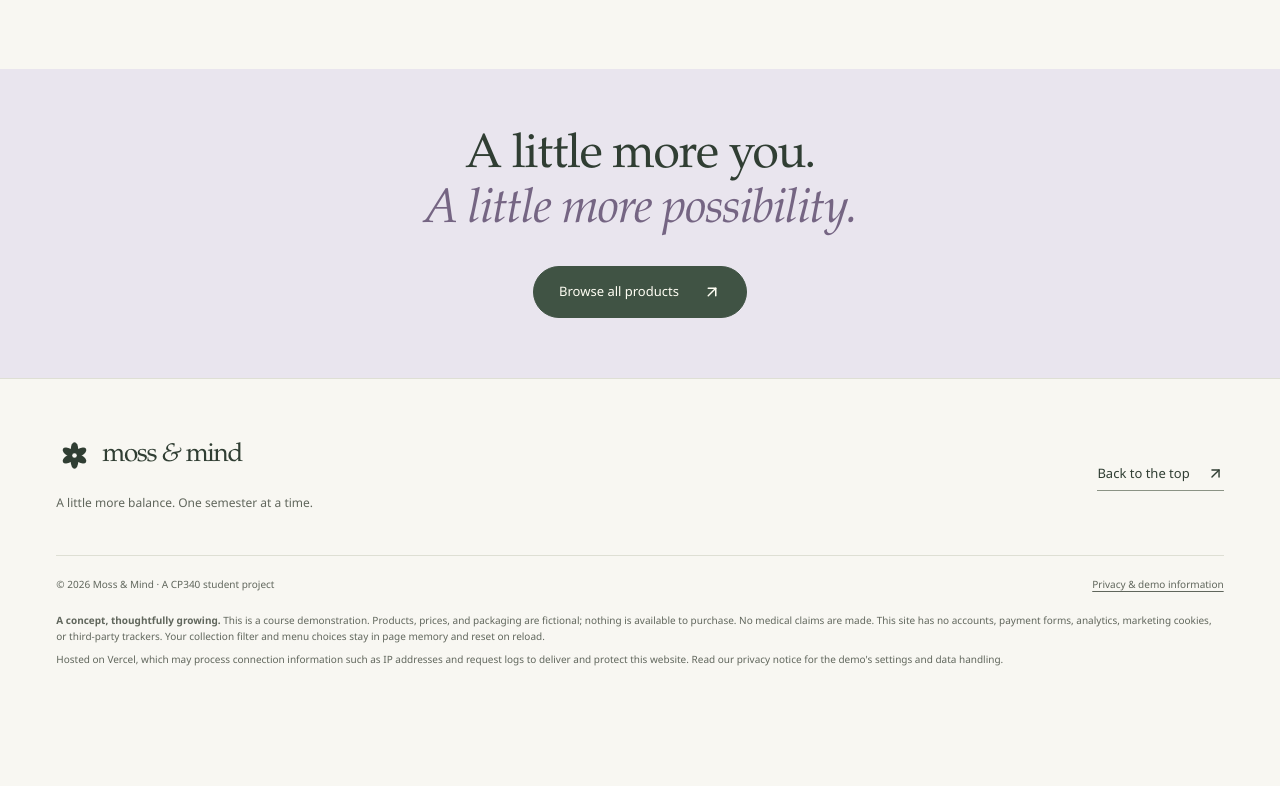
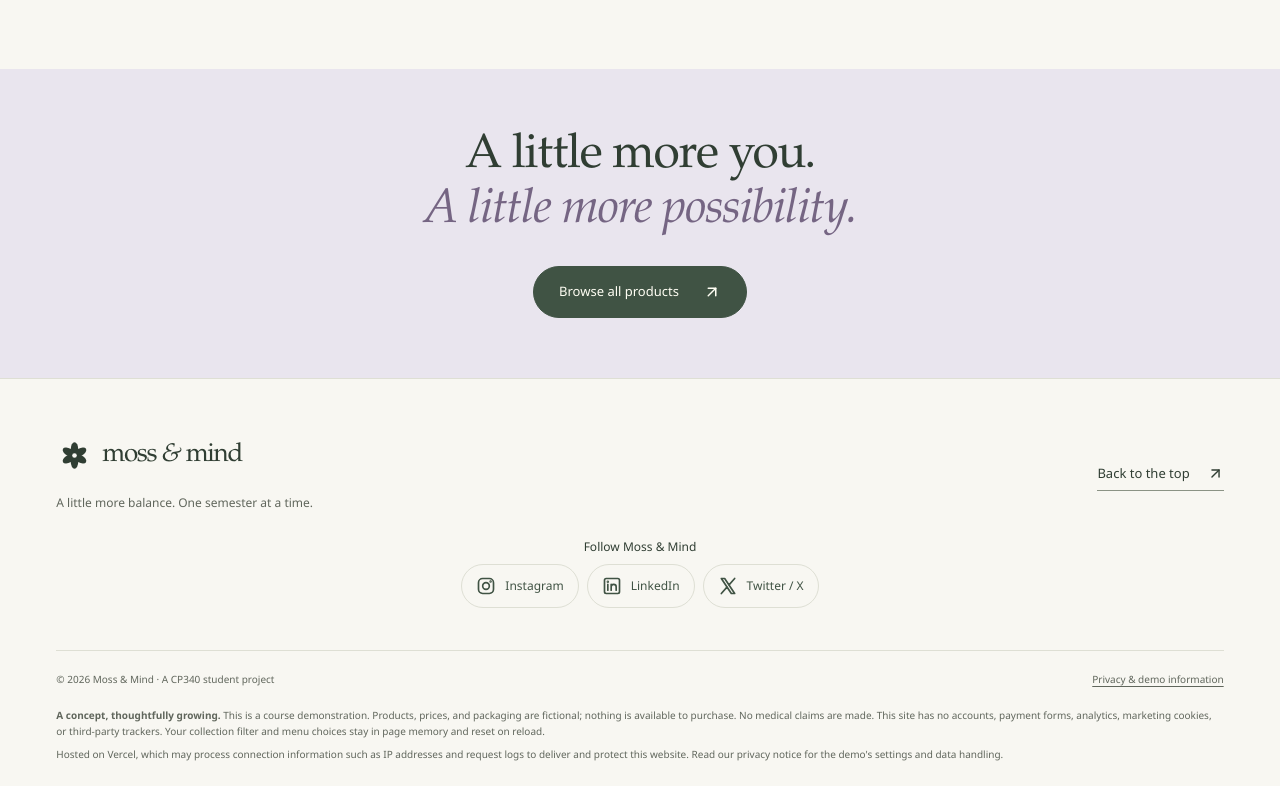
Before and after one commit to michaelmarsillo/cp340-ecommerce-platform, a React (Vite) app: page / in a window 1280 px wide. Shown: the part 2907-3693 px from the top of the page. Before the commit the page ends 3598 px from the top, so only its background shows below. Built offline with nearby package versions, Linux system fonts and the light colour scheme.

Commit message:
feat: add centered footer social media links and strategy

```diff
--- a/src/components/layout/SiteFooter.tsx
+++ b/src/components/layout/SiteFooter.tsx
@@ -1,6 +1,7 @@
 import { ArrowUpRight } from 'lucide-react';
 import { Link } from 'react-router-dom';
 import { BrandMark } from '../ui/BrandMark';
+import { SocialLinks } from '../ui/SocialLinks';
 
 export function SiteFooter() {
   return (
@@ -19,6 +20,7 @@ export function SiteFooter() {
           Back to the top <ArrowUpRight size={17} aria-hidden="true" />
         </a>
       </div>
+      <SocialLinks />
       <div className="container footer-bottom">
         <p>© {new Date().getFullYear()} Moss & Mind · A CP340 student project</p>
         <Link to="/privacy">Privacy & demo information</Link>
--- /dev/null
+++ b/src/components/ui/SocialLinks.tsx
@@ -0,0 +1,58 @@
+import { Icon, type IconNode } from 'lucide-react';
+import { socialProfiles } from '../../config/social';
+import './social-links.css';
+
+// This Lucide version has no brand icons. Render platform outlines through
+// its shared Icon component to preserve the site's SVG styling.
+const instagramIcon: IconNode = [
+  ['rect', { x: 3, y: 3, width: 18, height: 18, rx: 5, key: 'frame' }],
+  ['circle', { cx: 12, cy: 12, r: 4, key: 'lens' }],
+  ['circle', { cx: 17.5, cy: 6.5, r: 0.5, fill: 'currentColor', key: 'flash' }],
+];
+
+const linkedinIcon: IconNode = [
+  ['rect', { x: 3, y: 3, width: 18, height: 18, rx: 2, key: 'frame' }],
+  ['circle', { cx: 7, cy: 7, r: 0.5, fill: 'currentColor', key: 'dot' }],
+  ['path', { d: 'M7 10v7M11 17v-7m0 3a3 3 0 0 1 6 0v4', key: 'letters' }],
+];
+
+const twitterIcon: IconNode = [
+  ['path', { d: 'M4 3h4l12 18h-4L4 3ZM20 3l-7 8M4 21l7-8', key: 'x' }],
+];
+
+const platforms = [
+  { key: 'instagram', label: 'Instagram', icon: instagramIcon },
+  { key: 'linkedin', label: 'LinkedIn', icon: linkedinIcon },
+  { key: 'twitter', label: 'Twitter / X', icon: twitterIcon },
+] as const;
+
+export function SocialLinks() {
+  const links = platforms.flatMap((platform) => {
+    const href = socialProfiles[platform.key];
+    return href ? [{ ...platform, href }] : [];
+  });
+
+  // Avoid an empty social navigation landmark when all links are disabled.
+  if (links.length === 0) return null;
+
+  return (
+    <nav className="social-links" aria-label="Follow Moss & Mind">
+      <h2 className="social-links-heading">Follow Moss & Mind</h2>
+      <div className="social-links-list">
+        {links.map(({ key, label, icon, href }) => (
+          <a
+            key={key}
+            className="social-links-profile"
+            href={href}
+            target="_blank"
+            rel="noopener noreferrer"
+            aria-label={`Visit ${label} (opens in a new tab)`}
+          >
+            <Icon iconNode={icon} size={20} aria-hidden="true" />
+            <span>{label}</span>
+          </a>
+        ))}
+      </div>
+    </nav>
+  );
+}
--- /dev/null
+++ b/src/components/ui/social-links.css
@@ -0,0 +1,45 @@
+.social-links {
+  display: grid;
+  justify-items: center;
+  gap: 8px;
+  text-align: center;
+}
+
+.site-footer > .social-links {
+  margin: 24px var(--page-gutter) 0;
+}
+
+.social-links-heading {
+  font-family: var(--font-body);
+  font-size: 12px;
+  font-weight: 500;
+  line-height: 1.6;
+  letter-spacing: normal;
+}
+
+.social-links-list {
+  display: flex;
+  flex-wrap: wrap;
+  justify-content: center;
+  gap: 8px;
+}
+
+.social-links-profile {
+  display: inline-flex;
+  align-items: center;
+  justify-content: center;
+  gap: 9px;
+  min-width: 44px;
+  min-height: 44px;
+  padding: 9px 14px;
+  border: 1px solid var(--color-line);
+  border-radius: var(--radius-pill);
+  color: var(--color-forest);
+  font-size: 12px;
+}
+
+.social-links-profile:hover,
+.social-links-profile:focus-visible {
+  background: var(--color-sage);
+  border-color: var(--color-forest);
+}
--- /dev/null
+++ b/src/config/social.ts
@@ -0,0 +1,11 @@
+/** Centralized social destinations. Set a value to null to hide its link. */
+export const socialProfiles: {
+  instagram: string | null;
+  linkedin: string | null;
+  twitter: string | null;
+} = {
+  // Temporary demo destinations; replace with the team's real profiles when available.
+  instagram: 'https://www.instagram.com/',
+  linkedin: 'https://www.linkedin.com/',
+  twitter: 'https://x.com/',
+};
--- a/src/styles/global.css
+++ b/src/styles/global.css
@@ -210,6 +210,7 @@ button {
 }
 .footer-top {
   display: flex;
+  flex-wrap: wrap;
   align-items: center;
   justify-content: space-between;
   gap: 24px;
```
Also changed, not shown: 1 other file (tests, documents, lock files or other folders).
